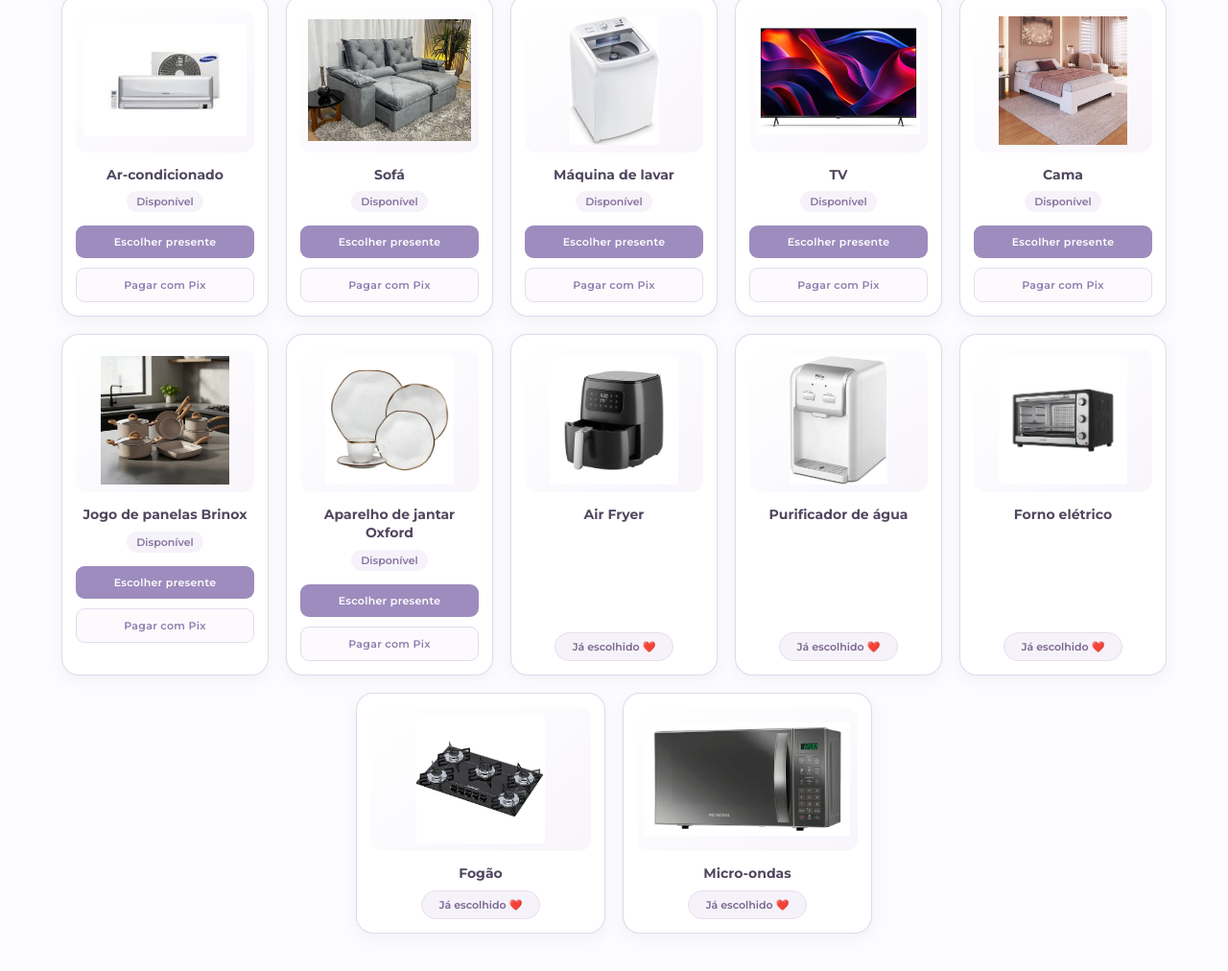
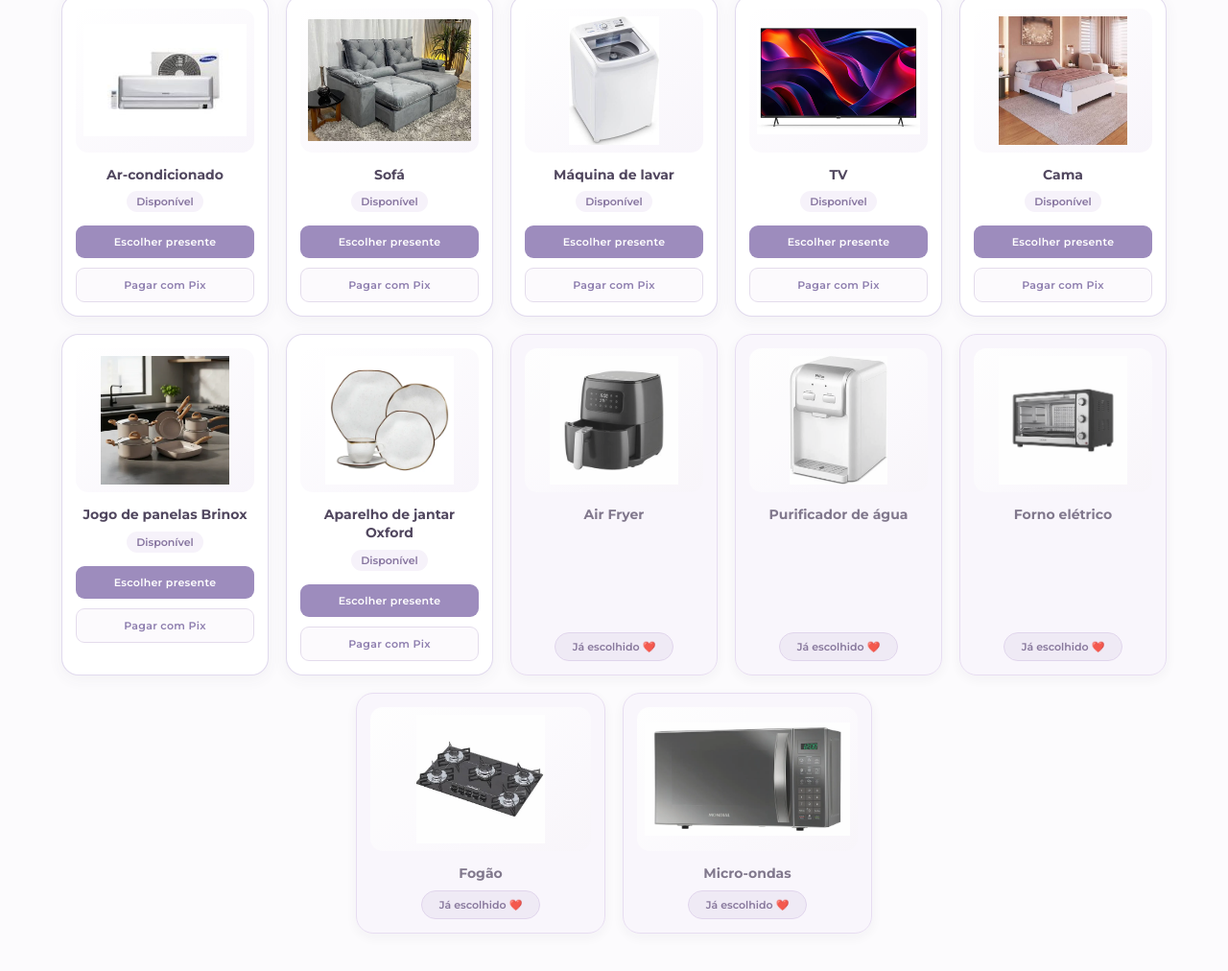
Before and after one commit to Jotinhatroll/Lista-dos-padrinhos, a plain HTML site: page index.html in a window 1280 px wide. Shown: the part 2245-3257 px from the top of the page at 96% size. Drawn offline with nearby package versions, Linux system fonts and the light colour scheme.

```diff
--- a/styles.css
+++ b/styles.css
@@ -1442,3 +1442,36 @@
   outline: 2px solid #6e568f;
   outline-offset: 3px;
 }
+
+/* PRESENTES JÁ ESCOLHIDOS */
+
+.presente-escolhido {
+  background: #F9F6FC;
+  border: 1px solid #E5D9F0;
+  opacity: 0.88;
+  cursor: default;
+}
+
+.presente-escolhido:hover {
+  transform: none;
+  box-shadow: 0 4px 16px rgba(81, 71, 95, 0.055);
+}
+
+.presente-escolhido .imagem-presente {
+  filter: grayscale(15%);
+}
+
+.presente-escolhido h3 {
+  color: #71677E;
+}
+
+.presente-escolhido .status-escolhido {
+  margin: auto auto 0;
+  padding: 7px 18px;
+  background: #EEE8F5;
+  border: 1px solid #DDD0EA;
+  border-radius: 999px;
+  color: #77658E;
+  font-size: 11px;
+  font-weight: 600;
+}
```
